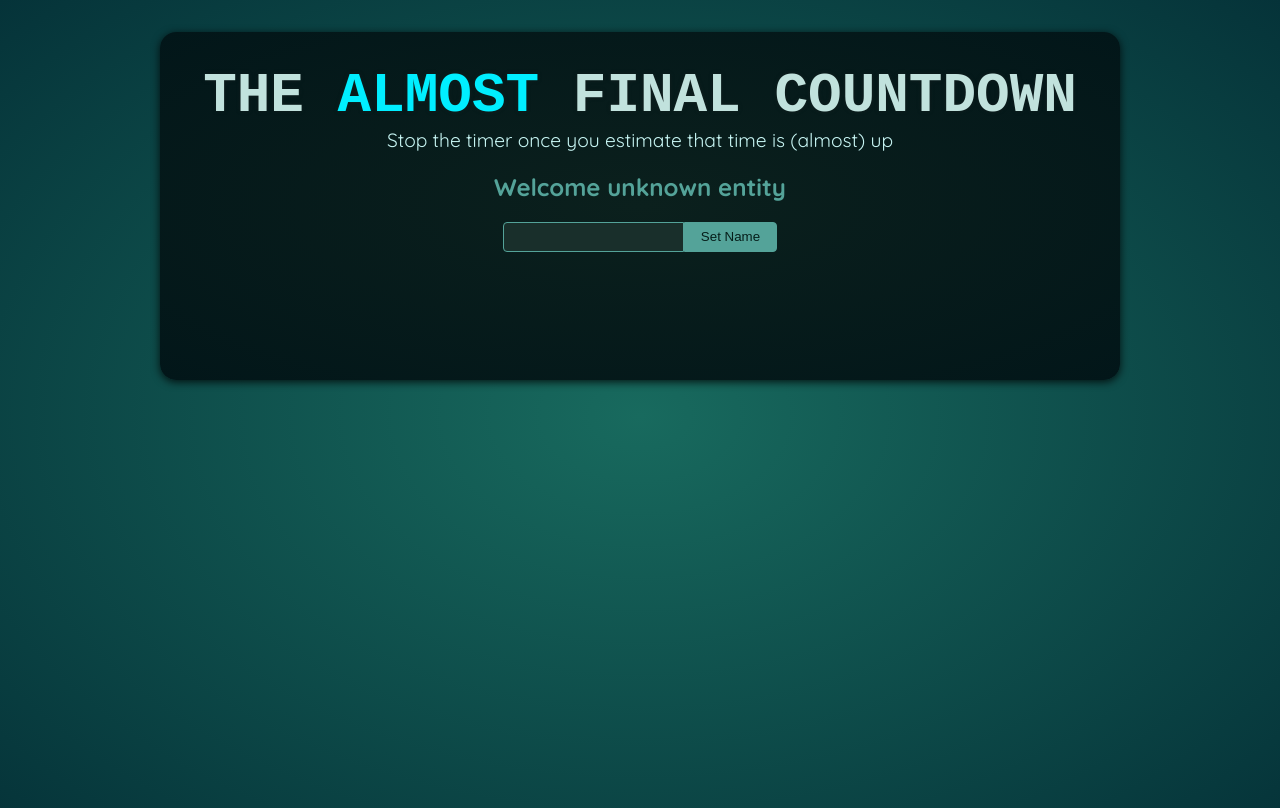
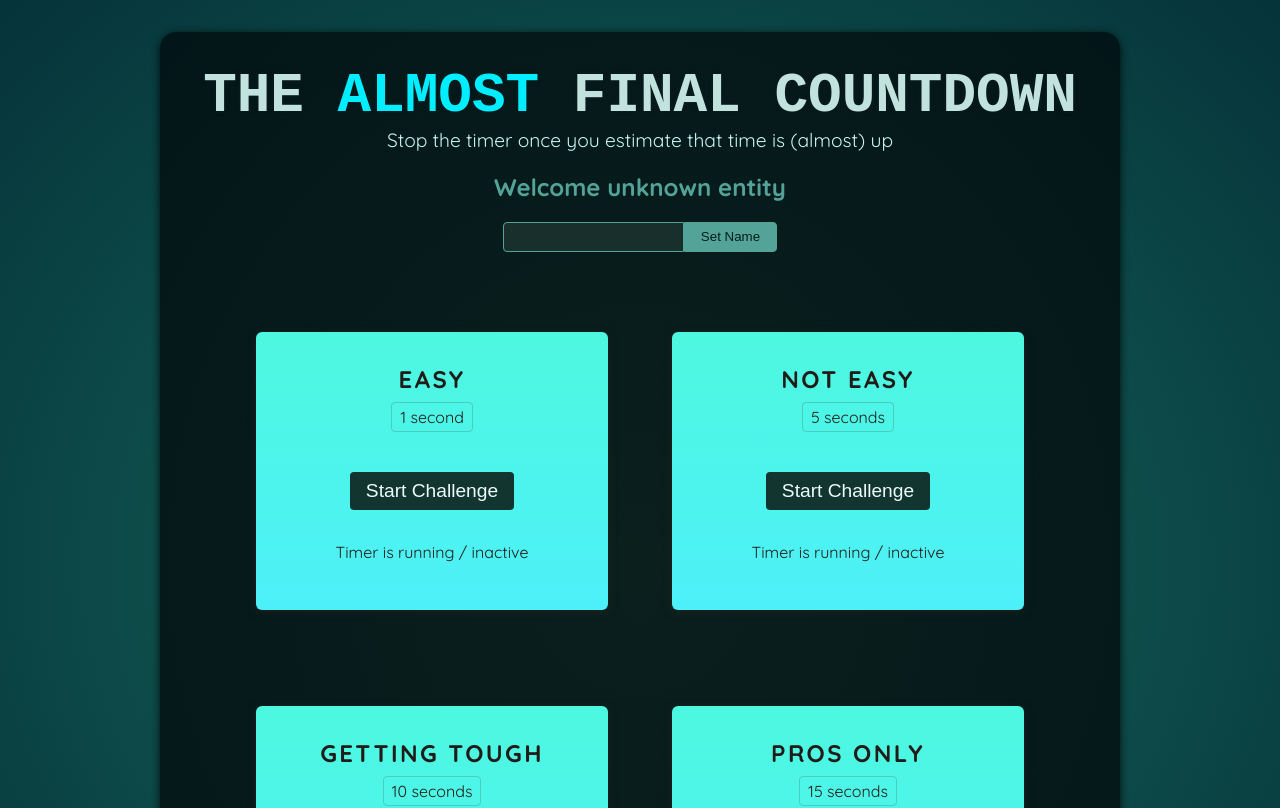
Before and after one commit to Shihasz/timer-challenge-react, a React (Vite) app: page / in a window 1280 px wide. Shown: the top 808 px of the page. Built offline with nearby package versions, Linux system fonts and the light colour scheme; a web font is replaced by a local one.

Commit message:
adds TimerChallenge component

```diff
--- a/src/App.jsx
+++ b/src/App.jsx
@@ -1,10 +1,16 @@
-import Player from './components/Player.jsx';
+import Player from "./components/Player.jsx";
+import TimerChallenge from "./components/TimerChallenge.jsx";
 
 function App() {
   return (
     <>
       <Player />
-      <div id="challenges"></div>
+      <div id="challenges">
+        <TimerChallenge title="Easy" targetTime={1} />
+        <TimerChallenge title="Not Easy" targetTime={5} />
+        <TimerChallenge title="Getting Tough" targetTime={10} />
+        <TimerChallenge title="Pros Only" targetTime={15} />
+      </div>
     </>
   );
 }
--- /dev/null
+++ b/src/components/TimerChallenge.jsx
@@ -0,0 +1,14 @@
+export default function TimerChallenge({ title, targetTime }) {
+  return (
+    <section className="challenge">
+      <h2>{title}</h2>
+      <p className="challenge-time">
+        {targetTime} second{targetTime > 1 ? "s" : ""}
+      </p>
+      <p>
+        <button>Start Challenge</button>
+      </p>
+      <p className="">Timer is running / inactive</p>
+    </section>
+  );
+}
```
